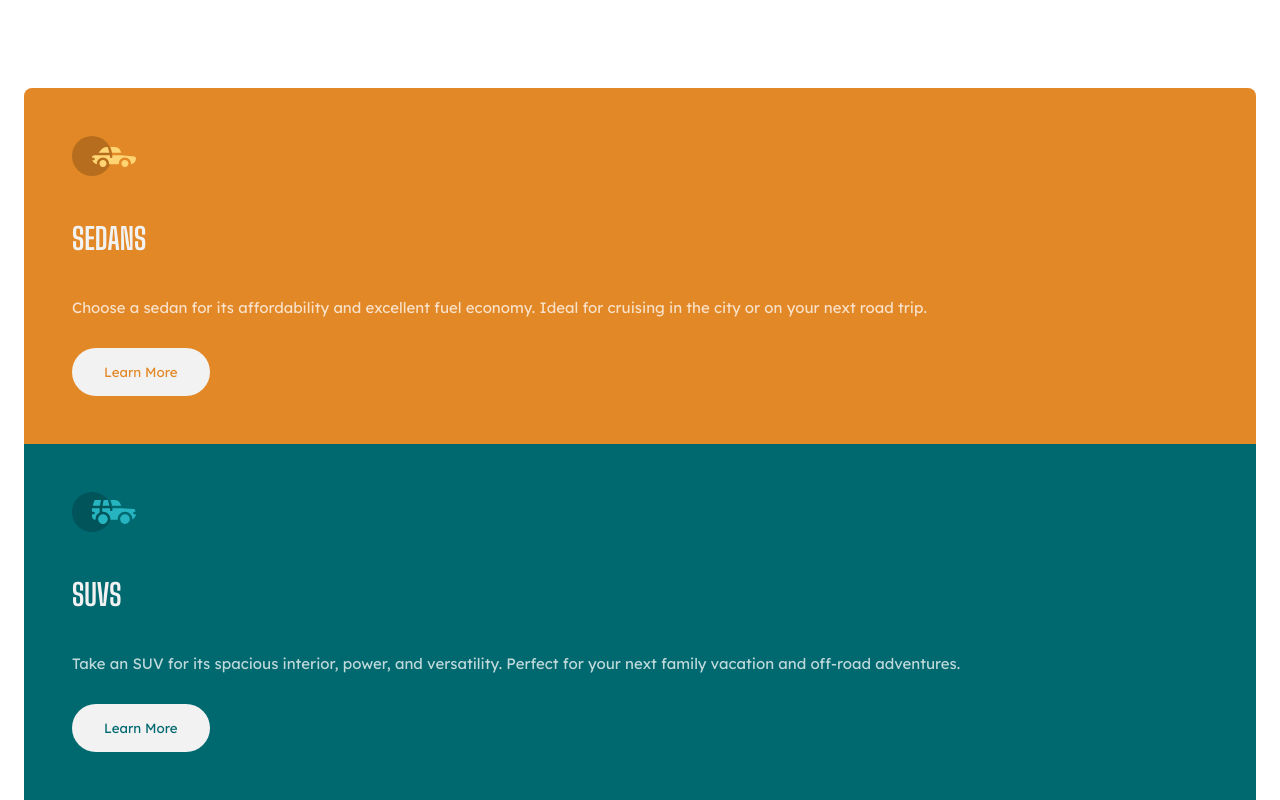
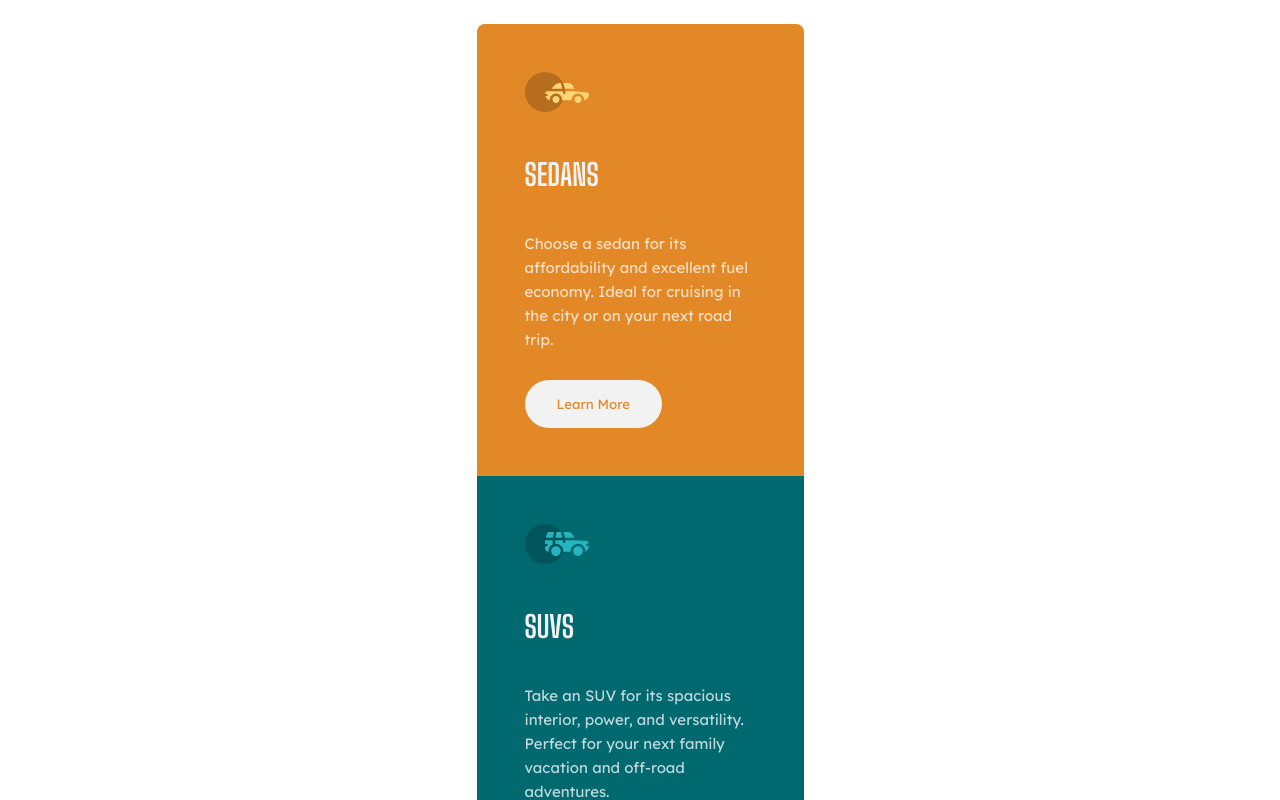
Before and after one commit to abizmo/3-column-preview-card, a React (Create React App) app: page / in a window 1280 px wide. Shown: the top 800 px of the page. Built offline with nearby package versions, Linux system fonts and the light colour scheme.

Commit message:
Adding style for large device

```diff
--- a/src/components/Cards/Card/elements.js
+++ b/src/components/Cards/Card/elements.js
@@ -22,11 +22,16 @@ export const Button = styled.button.attrs({
 `;
 
 export const Container = styled.div`
+  max-width: 327px;
   padding: 48px;
 
   &:first-child{
     background-color: ${theme.colors.orange};
     border-radius: 8px 8px 0 0;
+
+    @media(min-width: 1440px) {
+      border-radius: 8px 0 0 8px;
+    }
 
     & button {
       color: ${theme.colors.orange};
@@ -44,6 +49,10 @@ export const Container = styled.div`
   &:last-child{
     background-color: ${theme.colors.darkCyan};
     border-radius: 0 0 8px 8px;
+
+    @media(min-width: 1440px) {
+      border-radius: 0 8px 8px 0;
+    }
 
     & button {
       color: ${theme.colors.darkCyan};
--- a/src/components/Cards/elements.js
+++ b/src/components/Cards/elements.js
@@ -2,5 +2,12 @@ import styled from 'styled-components';
 
 // eslint-disable-next-line import/prefer-default-export
 export const Container = styled.div`
-  margin: 88px 24px;
+  display: grid;
+  grid-template-columns: auto;
+  margin: 24px 0;
+  max-width: 920px;
+
+  @media(min-width: 1440px) {
+    grid-template-columns: repeat(3, 1fr);
+  }
 `;
--- a/src/index.css
+++ b/src/index.css
@@ -7,4 +7,13 @@ html, body {
 	font-size: 15px;
 	margin: 0;
 	padding: 0;
+	display: flex;
+	flex-direction: column;
+	justify-content: center;
+	min-height: 100vh;
 }
+
+#root {
+	display: flex;
+	justify-content: center;
+}
```
